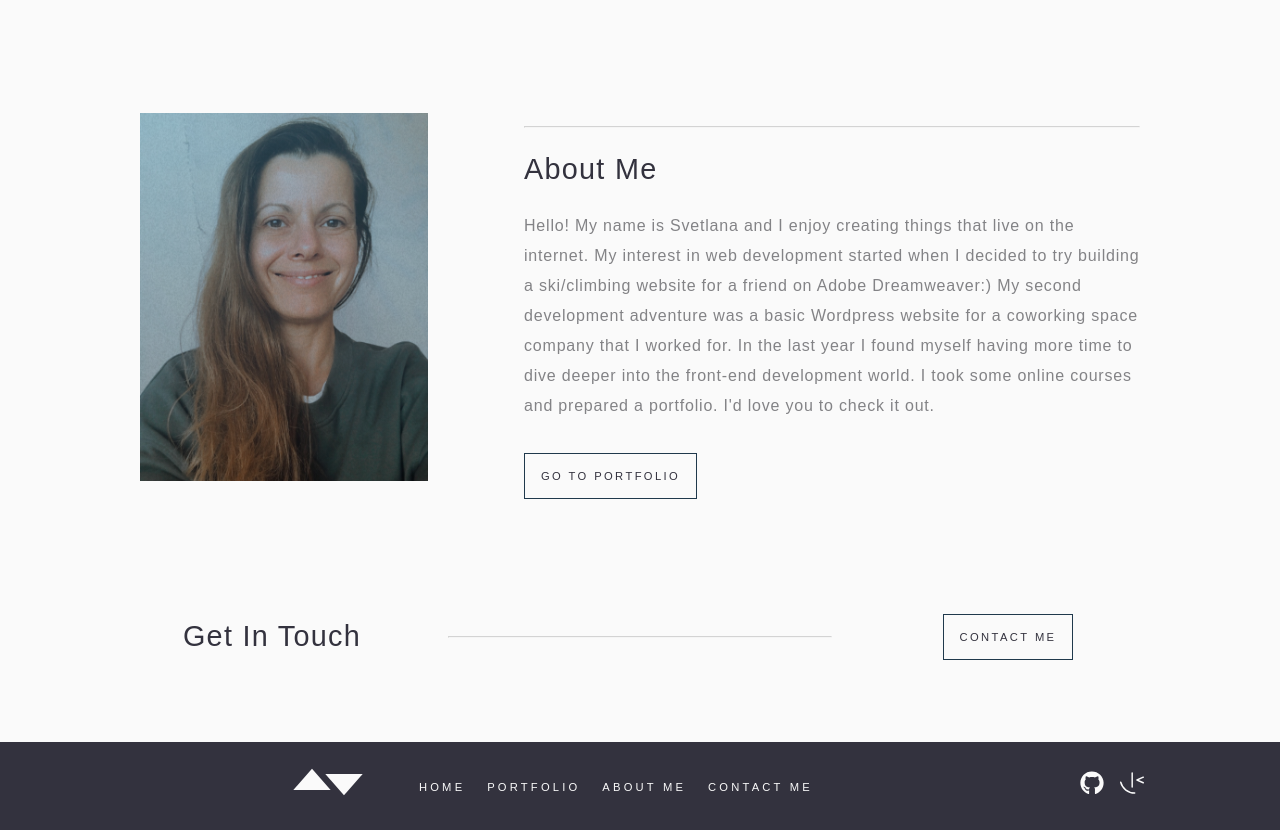
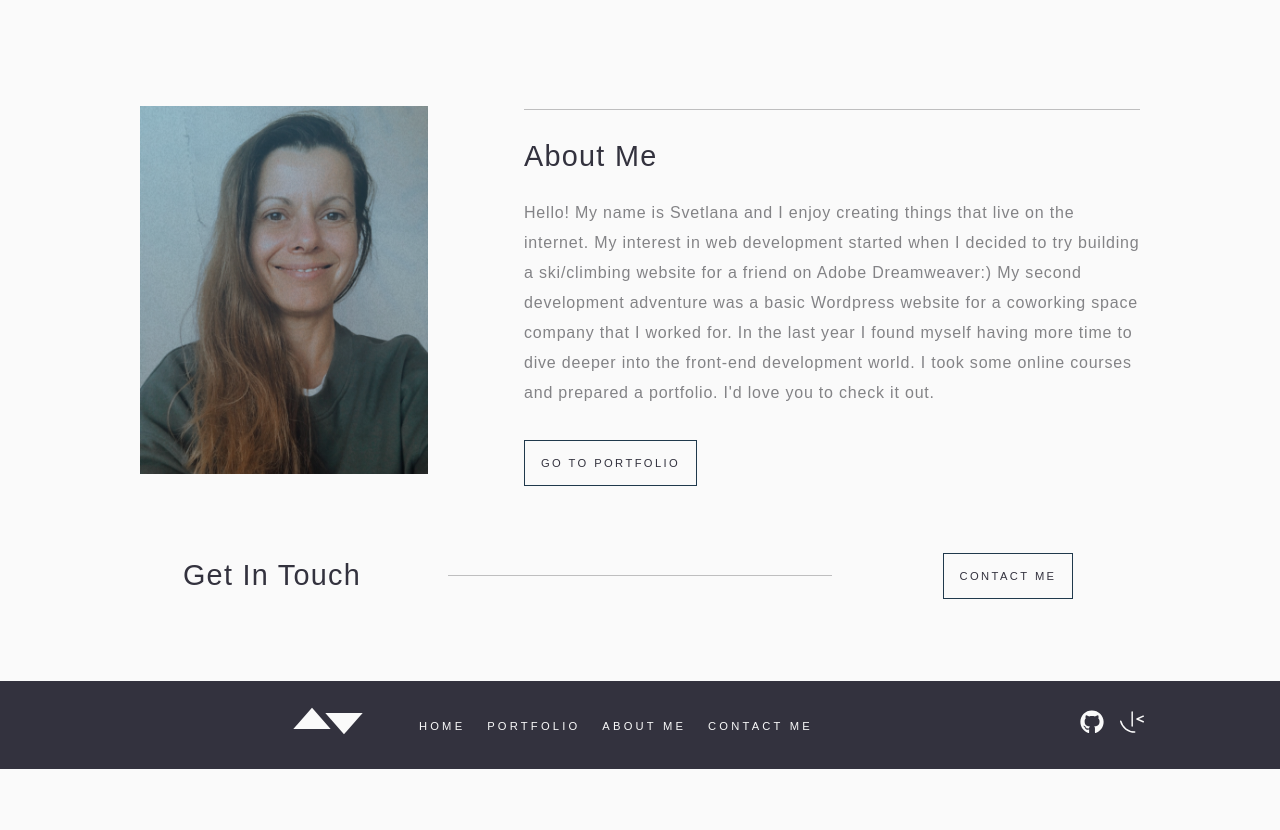
Before and after one commit to SvetlanaStoycheva/my-portfolio, a React (Create React App) app: page / in a window 1280 px wide. Shown: the part 674-1504 px from the top of the page. After the commit the page ends 1443 px from the top, so only its background shows below. Built offline with nearby package versions, Linux system fonts and the light colour scheme; a web font is replaced by a local one.

Commit message:
hr line corrected

```diff
--- a/src/index.css
+++ b/src/index.css
@@ -158,8 +158,16 @@ p {
   margin: 1.5rem 0;
   max-width: 60vw;
 }
+.line {
+  display: inline-block;
+  width: 100%;
+  border-top: 0.5px solid var(--clr-primary-light-grey);
+  opacity: 50%;
+}
 .long-line {
+  display: inline-block;
   width: 85vw;
+  border-top: 0.5px solid var(--clr-primary-light-grey);
   margin: 0 auto;
   opacity: 50%;
 }
@@ -391,10 +399,6 @@ Home Page
   background: linear-gradient(rgb(44, 109, 140, 0.4), rgba(0, 0, 0, 0.4)),
     url('./utils/gallery-images/me.jpg') center/cover no-repeat;
 }
-.line {
-  margin-top: 2rem;
-  opacity: 40%;
-}
 .about-btn {
   margin-top: 2rem;
 }
@@ -434,13 +438,8 @@ Home Page
 }
 .say-hi-title {
   text-align: center;
-  margin-bottom: -2.5rem;
 }
 .say-hi-line {
-  width: 14rem;
-  height: 2px;
-  margin-bottom: 2rem;
-  color: var(--clr-primary-light-grey);
   visibility: hidden;
 }
 @media screen and (min-width: 768px) {
@@ -473,7 +472,9 @@ About Page
   max-width: var(--max-width);
 }
 .about-line {
-  margin-top: -1rem;
+  margin: 0 auto;
+  margin-left: 10vw;
+  width: 80vw;
 }
 .skills-container {
   width: 85vw;
@@ -525,8 +526,8 @@ About Page
   .name-skills {
     width: 18rem;
   }
-  .about-line {
-    margin-top: -4rem;
+  .about-section {
+    margin-bottom: 2.5rem;
   }
 }
 
--- a/src/pages/AboutPage.js
+++ b/src/pages/AboutPage.js
@@ -8,7 +8,7 @@ const AboutPage = () => {
       <section className='about-section'>
         <div className='about-img-container'></div>
         <div className='about-info-container'>
-          <hr className='line' />
+          <span className='line'></span>
           <h3 className='section-title'>about me</h3>
           <p>
             Hello! My name is Svetlana and I enjoy creating things that live on
@@ -27,7 +27,7 @@ const AboutPage = () => {
           </button>
         </div>
       </section>
-      <hr className='long-line about-line' />
+      <span className='long-line about-line'></span>
       <section className='skills-container'>
         <div className='skills'>
           <div className='name-skills'>
--- a/src/pages/ContactPage.js
+++ b/src/pages/ContactPage.js
@@ -5,14 +5,14 @@ import { SiFrontendmentor } from 'react-icons/si';
 const ContactPage = () => {
   return (
     <section className='contact-container'>
-      <hr className='long-line' />
+      <span className='long-line'></span>
       <h3 className='section-title'>get in touch</h3>
       <div className='contact-info'>
         <p>
           If you are looking to get ahold of me, you can send me an email at{' '}
           <span className='contacts-email'>s.stoycheva@gmail.com</span>
         </p>
-        <hr className='long-line' />
+        <span className='long-line'></span>
         <div className='contact-social-link-container'>
           <li className=' contact-social-link'>
             <a
--- a/src/pages/HomePage.js
+++ b/src/pages/HomePage.js
@@ -20,7 +20,7 @@ const HomePage = () => {
       <section className='about-section'>
         <div className='about-img-container'></div>
         <div className='about-info-container'>
-          <hr className='line' />
+          <span className='line'></span>
           <h3 className='section-title'>about me</h3>
           <p>
             Hello! My name is Svetlana and I enjoy creating things that live on
@@ -41,9 +41,8 @@ const HomePage = () => {
       </section>
       <div className='say-hi'>
         <h3 className='section-title say-hi-title'>get in touch</h3>
-        <div className='line'>
-          <hr className='say-hi-line' />
-        </div>
+
+        <span className='line say-hi-line'></span>
 
         <button className='btn-clean ' type='button'>
           <Link className='btn-clean-text' to='/contact'>
```
